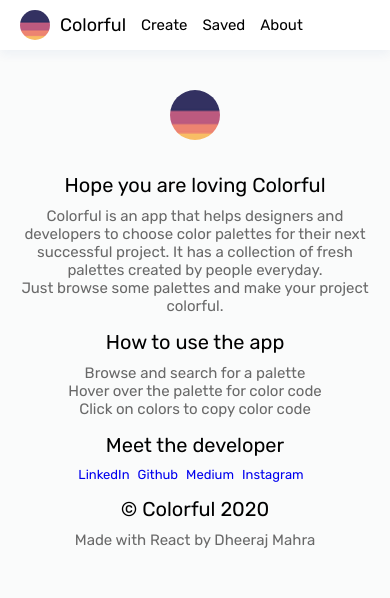
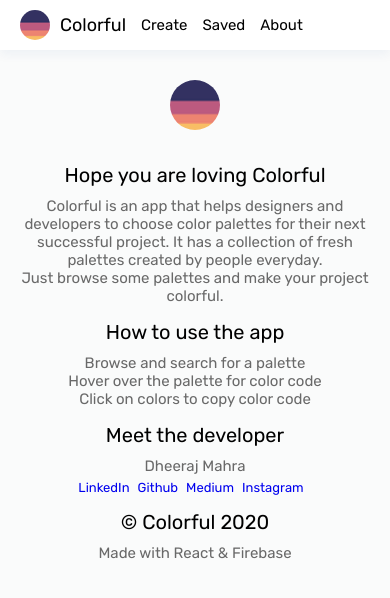
Before and after one commit to DheerajMahra/colorful, a React (Create React App) app: page /info in a window 390 px wide. Shown: the top 598 px of the page. Built offline with nearby package versions, Linux system fonts and the light colour scheme; no server answers.

Commit message:
some minor updates

```diff
--- a/src/components/info/Info.css
+++ b/src/components/info/Info.css
@@ -40,18 +40,6 @@
     margin: 0 auto 1.5rem auto;
 }
 
-@media (max-width: 757px) {
-    .Info__Desc--main {
-        width: 100%;
-    }
-}
-
-@media (max-width: 425px) {
-    .Info {
-        padding: 7rem 2rem 2rem 2rem;
-    }
-}
-
 .Info__Links {
     display: inline-block;
     margin-bottom: 1.5rem;
@@ -63,3 +51,18 @@
     font-size: 1.3rem;
     margin-right: .8rem;
 }
+
+@media (max-width: 757px) {
+    .Info__Desc--main {
+        width: 100%;
+    }
+}
+
+@media (max-width: 425px) {
+    .Info {
+        padding: 7rem 2rem 2rem 2rem;
+    }
+    .Logo {
+        margin-top: 1rem;
+    }
+}
--- a/src/components/info/Info.jsx
+++ b/src/components/info/Info.jsx
@@ -22,6 +22,7 @@
             </p>
 
             <h1 className="Info__Head">Meet the developer</h1>
+            <p className="Info__Desc" style={{marginBottom: ".5rem"}}>Dheeraj Mahra</p>
             <span className="Info__Links">
                 <a
                     className="Links-Item"
@@ -51,7 +52,7 @@
 
             <h1 className="Info__Head">&copy; Colorful 2020</h1>
             <p className="Info__Desc">
-                Made with React by Dheeraj Mahra
+                Made with React & Firebase
             </p>
         </div>
     )
--- a/src/helpers/index.js
+++ b/src/helpers/index.js
@@ -10,7 +10,8 @@
     }
 }
 
-export const addToStorage = (e, palette) => {
+export const addToStorage
+ = (e, palette) => {
     //check if item exists in local storage
     e.target.innerHTML = 'Saved'
 
```
